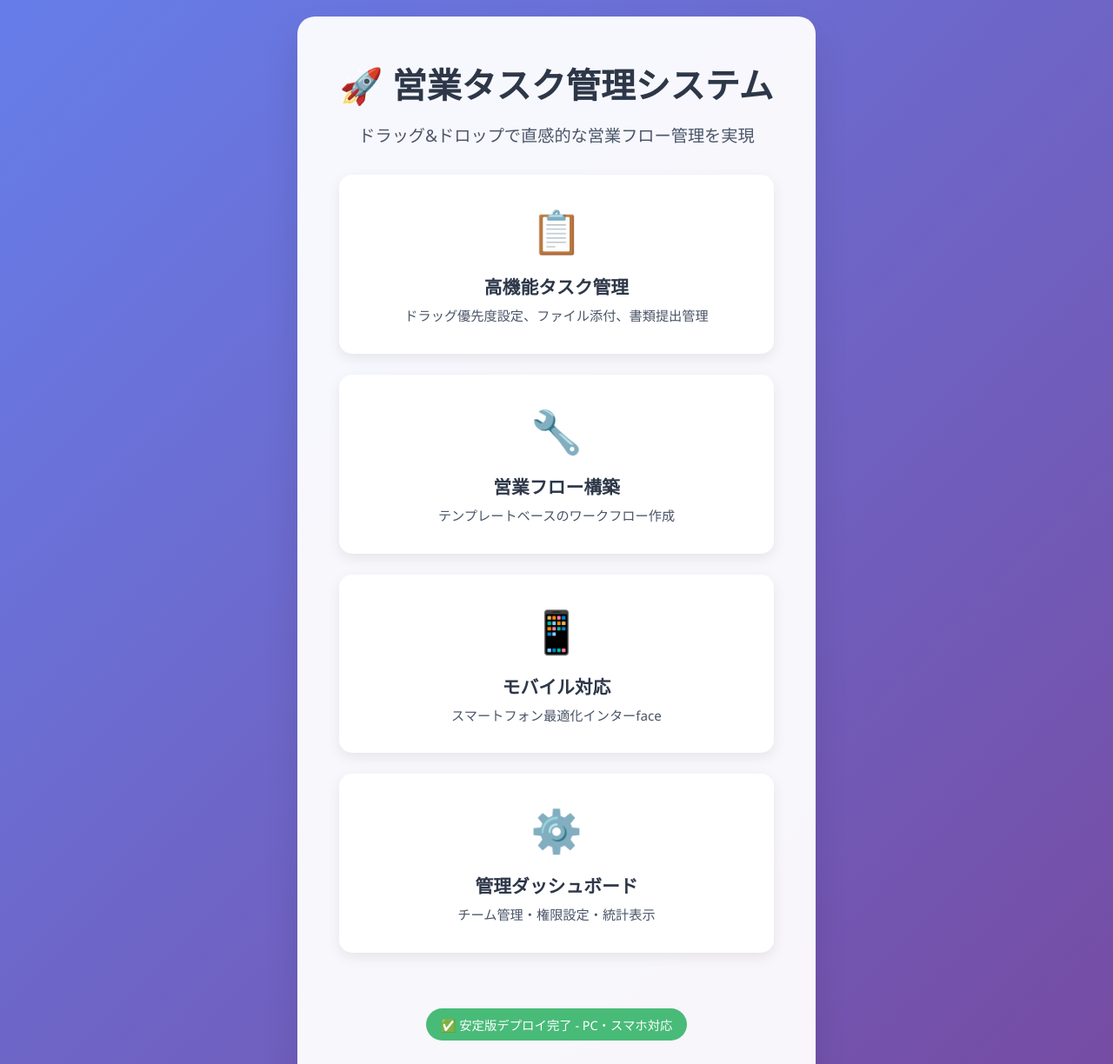
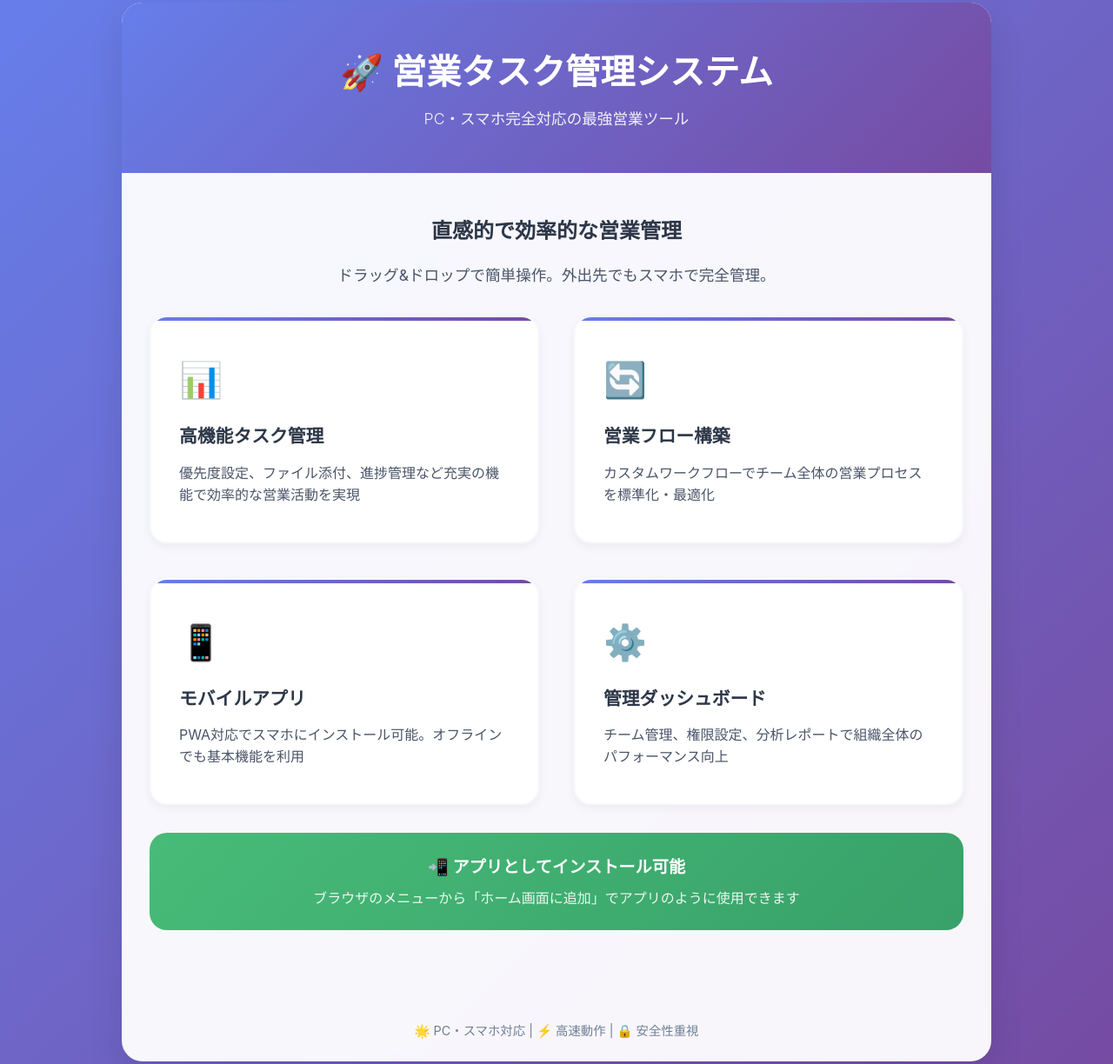
Before and after one commit to muranaka-tenma/sales-task-manager, a plain HTML site: page index.html in a window 1280 px wide. Shown: the part 13-1237 px from the top of the page at 87% size. Drawn offline with Linux system fonts and the light colour scheme.

Commit message:
UI完全リニューアル: モバイルファーストのレスポンシブデザインに変更
- タッチ操作に最適化された大きなボタン
- Apple/Googleのデザインガイドラインに準拠
- スマホ・タブレット・PCで美しい表示
- ダークモード対応
- 滑らかなアニメーション追加
- アクセシビリティ向上

```diff
--- a/index.html
+++ b/index.html
@@ -3,8 +3,8 @@
 <head>
     <meta charset="UTF-8">
     <meta name="viewport" content="width=device-width, initial-scale=1.0">
-    <title>営業タスク管理システム</title>
-    <meta name="description" content="直感的な営業タスク管理システム - ドラッグ&ドロップで効率的な営業フロー管理">
+    <title>🚀 営業タスク管理システム</title>
+    <meta name="description" content="直感的な営業タスク管理システム - モバイル完全対応">
     <link rel="manifest" href="./manifest.json">
     <meta name="theme-color" content="#667eea">
     <style>
@@ -15,161 +15,308 @@
         }
 
         body {
-            font-family: 'Segoe UI', Tahoma, Geneva, Verdana, sans-serif;
+            font-family: -apple-system, BlinkMacSystemFont, 'Segoe UI', Roboto, sans-serif;
             background: linear-gradient(135deg, #667eea 0%, #764ba2 100%);
             min-height: 100vh;
-            display: flex;
-            align-items: center;
-            justify-content: center;
+            padding: 1rem;
+            line-height: 1.6;
         }
 
         .container {
-            text-align: center;
+            max-width: 100%;
+            margin: 0 auto;
             background: rgba(255, 255, 255, 0.95);
-            padding: 3rem;
-            border-radius: 20px;
+            border-radius: 24px;
             box-shadow: 0 20px 40px rgba(0,0,0,0.1);
-            max-width: 600px;
-            margin: 2rem;
+            backdrop-filter: blur(10px);
+            overflow: hidden;
         }
 
-        h1 {
-            color: #2d3748;
-            margin-bottom: 1rem;
-            font-size: 2.5rem;
+        /* ヘッダー */
+        .header {
+            background: linear-gradient(135deg, #667eea 0%, #764ba2 100%);
+            color: white;
+            padding: 2rem 1.5rem;
+            text-align: center;
+        }
+
+        .header h1 {
+            font-size: 2rem;
+            margin-bottom: 0.5rem;
             font-weight: 700;
         }
 
-        .subtitle {
-            color: #4a5568;
-            margin-bottom: 2rem;
-            font-size: 1.2rem;
+        .header .subtitle {
+            font-size: 1.1rem;
+            opacity: 0.9;
+            font-weight: 300;
         }
 
+        /* コンテンツ */
+        .content {
+            padding: 2rem 1.5rem;
+        }
+
+        .intro {
+            text-align: center;
+            margin-bottom: 2rem;
+        }
+
+        .intro h2 {
+            color: #2d3748;
+            font-size: 1.5rem;
+            margin-bottom: 1rem;
+        }
+
+        .intro p {
+            color: #4a5568;
+            font-size: 1.1rem;
+            line-height: 1.7;
+        }
+
+        /* 機能グリッド */
         .feature-grid {
             display: grid;
-            grid-template-columns: repeat(auto-fit, minmax(250px, 1fr));
+            grid-template-columns: 1fr;
             gap: 1.5rem;
-            margin: 2rem 0;
+            margin-top: 2rem;
         }
 
         .feature-card {
             background: white;
-            padding: 2rem;
-            border-radius: 15px;
-            box-shadow: 0 5px 15px rgba(0,0,0,0.08);
-            transition: transform 0.3s ease, box-shadow 0.3s ease;
-            cursor: pointer;
+            border-radius: 20px;
+            padding: 2rem 1.5rem;
             text-decoration: none;
             color: inherit;
+            transition: all 0.3s ease;
+            border: 2px solid #f7fafc;
+            box-shadow: 0 4px 12px rgba(0,0,0,0.05);
+            display: block;
+            min-height: 120px;
+            position: relative;
+            overflow: hidden;
+        }
+
+        .feature-card::before {
+            content: '';
+            position: absolute;
+            top: 0;
+            left: 0;
+            right: 0;
+            height: 4px;
+            background: linear-gradient(90deg, #667eea, #764ba2);
+        }
+
+        .feature-card:hover {
+            transform: translateY(-4px);
+            box-shadow: 0 12px 28px rgba(102, 126, 234, 0.15);
+            border-color: #667eea;
+        }
+
+        .feature-card:active {
+            transform: translateY(-2px);
+        }
+
+        .feature-icon {
+            font-size: 2.5rem;
+            margin-bottom: 1rem;
             display: block;
         }
 
-        .feature-card:hover {
-            transform: translateY(-5px);
-            box-shadow: 0 15px 30px rgba(0,0,0,0.15);
-        }
-
-        .feature-icon {
-            font-size: 3rem;
-            margin-bottom: 1rem;
-        }
-
         .feature-title {
+            color: #2d3748;
             font-size: 1.3rem;
             font-weight: 600;
-            margin-bottom: 0.5rem;
-            color: #2d3748;
+            margin-bottom: 0.8rem;
         }
 
         .feature-desc {
             color: #4a5568;
-            font-size: 0.95rem;
-            line-height: 1.5;
+            font-size: 1rem;
+            line-height: 1.6;
         }
 
-        .status {
-            background: #48bb78;
+        /* PWA情報 */
+        .pwa-info {
+            background: linear-gradient(135deg, #48bb78 0%, #38a169 100%);
             color: white;
-            padding: 0.5rem 1rem;
-            border-radius: 25px;
-            font-size: 0.9rem;
-            margin-top: 2rem;
-            display: inline-block;
+            padding: 1.5rem;
+            border-radius: 20px;
+            text-align: center;
+            margin: 2rem 0;
         }
 
-        @media (max-width: 768px) {
-            .container {
-                margin: 1rem;
-                padding: 2rem;
+        .pwa-info h3 {
+            font-size: 1.2rem;
+            margin-bottom: 0.5rem;
         }
 
-            h1 {
-                font-size: 2rem;
+        .pwa-info p {
+            font-size: 1rem;
+            opacity: 0.9;
+        }
+
+        /* フッター */
+        .footer {
+            text-align: center;
+            padding: 1.5rem;
+            color: #718096;
+            font-size: 0.9rem;
+        }
+
+        /* タブレット以上 */
+        @media (min-width: 768px) {
+            .container {
+                max-width: 800px;
             }
 
             .feature-grid {
-                grid-template-columns: 1fr;
+                grid-template-columns: repeat(2, 1fr);
+                gap: 2rem;
+            }
+
+            .header {
+                padding: 3rem 2rem;
+            }
+
+            .header h1 {
+                font-size: 2.5rem;
+            }
+
+            .content {
+                padding: 3rem 2rem;
             }
         }
+
+        /* デスクトップ */
+        @media (min-width: 1024px) {
+            .container {
+                max-width: 1000px;
+            }
+
+            .feature-grid {
+                grid-template-columns: repeat(2, 1fr);
+                gap: 2.5rem;
+            }
+
+            .feature-card {
+                padding: 2.5rem 2rem;
+            }
+        }
+
+        /* ダークモード対応 */
+        @media (prefers-color-scheme: dark) {
+            .container {
+                background: rgba(26, 32, 44, 0.95);
+            }
+
+            .feature-card {
+                background: rgba(45, 55, 72, 0.8);
+                border-color: rgba(74, 85, 104, 0.3);
+            }
+
+            .feature-title {
+                color: #e2e8f0;
+            }
+
+            .feature-desc {
+                color: #a0aec0;
+            }
+        }
+
+        /* アニメーション */
+        @keyframes fadeInUp {
+            from {
+                opacity: 0;
+                transform: translateY(30px);
+            }
+            to {
+                opacity: 1;
+                transform: translateY(0);
+            }
+        }
+
+        .feature-card {
+            animation: fadeInUp 0.6s ease forwards;
+        }
+
+        .feature-card:nth-child(1) { animation-delay: 0.1s; }
+        .feature-card:nth-child(2) { animation-delay: 0.2s; }
+        .feature-card:nth-child(3) { animation-delay: 0.3s; }
+        .feature-card:nth-child(4) { animation-delay: 0.4s; }
     </style>
 </head>
 <body>
     <div class="container">
+        <div class="header">
             <h1>🚀 営業タスク管理システム</h1>
-        <p class="subtitle">ドラッグ&ドロップで直感的な営業フロー管理を実現</p>
+            <p class="subtitle">PC・スマホ完全対応の最強営業ツール</p>
+        </div>
+
+        <div class="content">
+            <div class="intro">
+                <h2>直感的で効率的な営業管理</h2>
+                <p>ドラッグ&ドロップで簡単操作。外出先でもスマホで完全管理。</p>
+            </div>
 
             <div class="feature-grid">
                 <a href="./enhanced-task-manager.html" class="feature-card">
-                <div class="feature-icon">📋</div>
-                <div class="feature-title">高機能タスク管理</div>
-                <div class="feature-desc">ドラッグ優先度設定、ファイル添付、書類提出管理</div>
+                    <span class="feature-icon">📊</span>
+                    <h3 class="feature-title">高機能タスク管理</h3>
+                    <p class="feature-desc">優先度設定、ファイル添付、進捗管理など充実の機能で効率的な営業活動を実現</p>
                 </a>
 
                 <a href="./sales-workflow-builder.html" class="feature-card">
-                <div class="feature-icon">🔧</div>
-                <div class="feature-title">営業フロー構築</div>
-                <div class="feature-desc">テンプレートベースのワークフロー作成</div>
+                    <span class="feature-icon">🔄</span>
+                    <h3 class="feature-title">営業フロー構築</h3>
+                    <p class="feature-desc">カスタムワークフローでチーム全体の営業プロセスを標準化・最適化</p>
                 </a>
 
                 <a href="./mobile-app.html" class="feature-card">
-                <div class="feature-icon">📱</div>
-                <div class="feature-title">モバイル対応</div>
-                <div class="feature-desc">スマートフォン最適化インターface</div>
+                    <span class="feature-icon">📱</span>
+                    <h3 class="feature-title">モバイルアプリ</h3>
+                    <p class="feature-desc">PWA対応でスマホにインストール可能。オフラインでも基本機能を利用</p>
                 </a>
 
                 <a href="./admin-dashboard.html" class="feature-card">
-                <div class="feature-icon">⚙️</div>
-                <div class="feature-title">管理ダッシュボード</div>
-                <div class="feature-desc">チーム管理・権限設定・統計表示</div>
+                    <span class="feature-icon">⚙️</span>
+                    <h3 class="feature-title">管理ダッシュボード</h3>
+                    <p class="feature-desc">チーム管理、権限設定、分析レポートで組織全体のパフォーマンス向上</p>
                 </a>
             </div>
 
-        <div class="status">
-            ✅ 安定版デプロイ完了 - PC・スマホ対応
+            <div class="pwa-info">
+                <h3>📲 アプリとしてインストール可能</h3>
+                <p>ブラウザのメニューから「ホーム画面に追加」でアプリのように使用できます</p>
+            </div>
+        </div>
+
+        <div class="footer">
+            <p>🌟 PC・スマホ対応 | ⚡ 高速動作 | 🔒 安全性重視</p>
         </div>
     </div>
 
     <script>
-        // PWA登録
+        // PWA インストールプロンプト
+        let deferredPrompt;
+
+        window.addEventListener('beforeinstallprompt', (e) => {
+            e.preventDefault();
+            deferredPrompt = e;
+
+            // インストールボタンを表示する場合のロジック
+            console.log('PWA install prompt ready');
+        });
+
+        // Service Worker 登録
         if ('serviceWorker' in navigator) {
-            window.addEventListener('load', function() {
             navigator.serviceWorker.register('./sw.js')
-                    .then(function(registration) {
-                        console.log('SW registered: ', registration);
-                    })
-                    .catch(function(registrationError) {
-                        console.log('SW registration failed: ', registrationError);
-                    });
-            });
+                .then(() => console.log('Service Worker registered'))
+                .catch(err => console.log('Service Worker registration failed'));
         }
 
-        // インストールプロンプト
-        let deferredPrompt;
-        window.addEventListener('beforeinstallprompt', (e) => {
-            deferredPrompt = e;
-            console.log('インストール可能');
-        });
+        // タッチ操作の最適化
+        document.addEventListener('touchstart', function() {}, {passive: true});
     </script>
 </body>
 </html>
```
Also changed, not shown: mobile-app.html (+2 -1 lines). Lines whose indentation alone changed are shown as unchanged.
